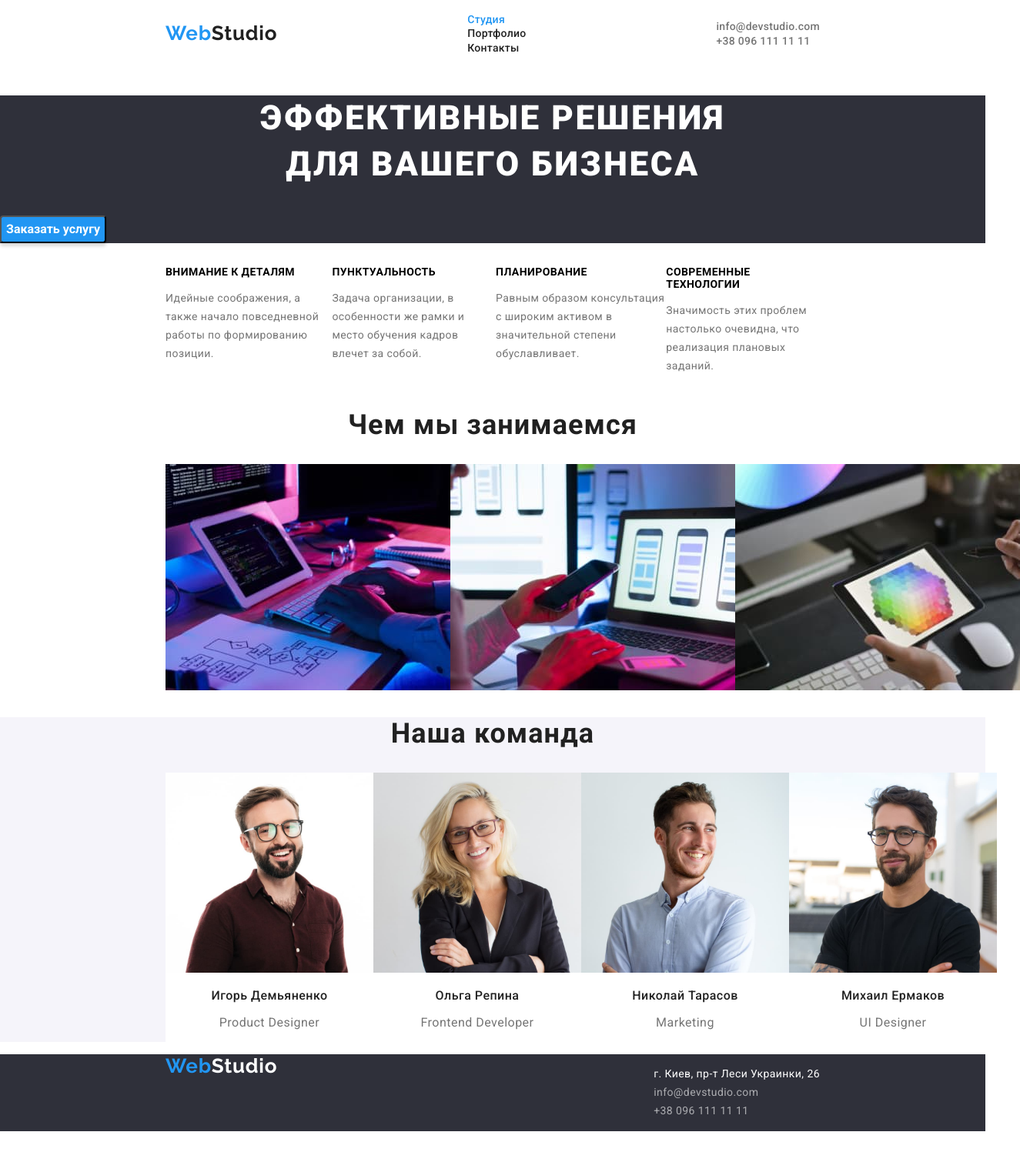
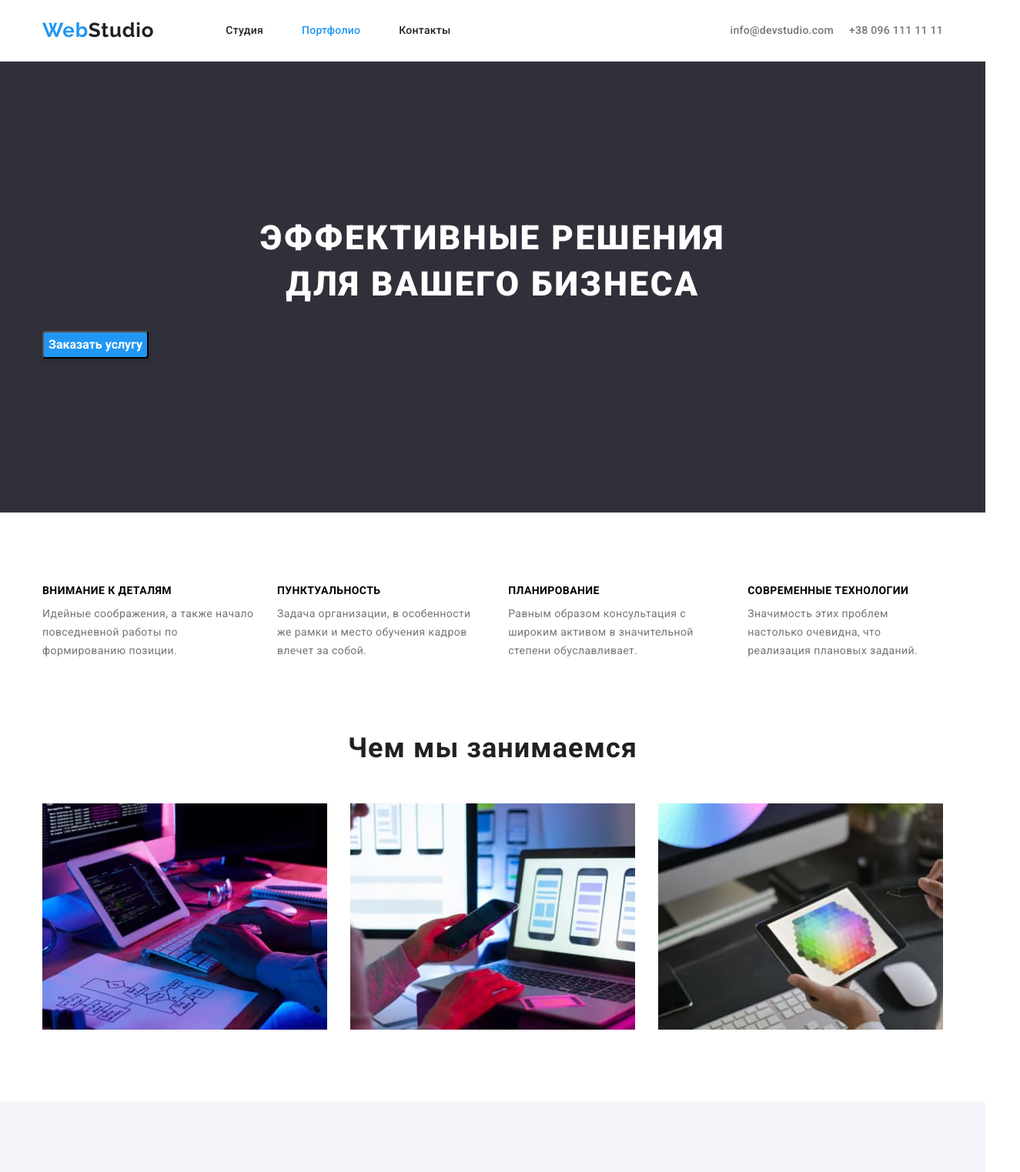
Before and after one commit to KatePls/goit-markup-hw-03, a plain HTML site: page index.html in a window 1280 px wide. Shown: the top 1523 px of the page at 77% size, 1325 px wide, since content can reach past the window. Before the commit the page ends 1470 px from the top, so only its background shows below. Drawn offline with nearby package versions, Linux system fonts and the light colour scheme.

Commit message:
almost last commit

```diff
--- a/css/styles.css
+++ b/css/styles.css
@@ -5,6 +5,8 @@
     --main-dark-color:#212121;
     --main-medium-color:#757575;
     --main-medium-color-opacity: rgba(255, 255, 255, 0.6);
+    --border-line-color: #ECECEC;
+    --border-img-color: #EEEEEE;
     --backgr-color: #2F303A;
     --backgr-color-section:#F5F4FA;
 
@@ -18,23 +20,61 @@ font-family: var(--basic-font-family);
 .link{
 text-decoration: none;
 }
-.list{
+
+h1, h2, h3, h4, p{
+margin-top: 0;
+margin-bottom: 0;
+}
+
+ul {
+margin-top: 0;
+margin-bottom: 0;
+padding-left: 0;
 list-style: none;
 }
+img {
+display: block;
+}
+
 /*============  COMPONENTS  ===================*/
 .hero, .footer{
-    background-color: var(--backgr-color);
-    }
-
+background-color: var(--backgr-color);
+}
+.conteiner{
+width: 1200px;
+padding: 0 15px;
+margin-right: auto;
+margin-left: auto;
+}
+.section{
+padding: 94px 0;
+}
 /*============ END  COMPONENTS  ===================*/
 
 /*==============  HEADER  =========================*/
 .header{
+padding: 24px 0;;
+border-bottom: 1px solid var(--border-line-color);
+}
+.header-conteiner{
 display: flex;
 align-items: center;
 }
+.navigation-list{
+display: flex;
+align-items: center;
+}
+.contact-header-list{
+display: flex;
+align-items: center;
+margin-left: auto;
+}
+.contact-header-list>:first-child{
+margin-right: 20px;
+}
 /*-----LOGO-----*/
 .logo{
+margin-right: 93px;
 font-family: var(--additional-font-family);
 font-weight: bold;
 font-size: 26px;
@@ -56,6 +96,7 @@ color: var(--main-light-color);
     letter-spacing: 0.02em;
     color: var(--main-medium-color);
     }
+
 .navigation-link{
     font-weight: 500;
     font-size: 14px;
@@ -67,12 +108,18 @@ color: var(--main-light-color);
 .contact-header:hover, .contact-header:focus{
     color: var(--brand-color);
     }
+.navigation-list :not(:last-child){
+margin-right: 50px;
+}
  nav .current-link{
      color: var(--brand-color);
  }
 /*============ END HEADER ===================*/
 
 /*==============   HERO  ===================*/
+.hero{
+    padding: 200px 0;
+}
 .hero-title {
     font-weight: 900;
     font-size: 44px;
@@ -81,6 +128,7 @@ color: var(--main-light-color);
     letter-spacing: 0.06em;
     text-transform: uppercase;
     color: var(--main-light-color);
+    margin-bottom: 30px;
     }
 .button-hero{
     background: var(--brand-color);
@@ -99,7 +147,16 @@ color: var(--main-light-color);
 /*==============  END HERO  ===================*/
 
 /*=============  SECTION ABOUT + SECTION TEAMS   ==============*/
+.about-description-list{
+    display: flex;
+    justify-content: space-between;
+    margin-bottom: 94px;
+}
+.about-description-list>:not(:last-child){
+    margin-right: 30px;
+}
 .title-about{
+margin-bottom: 10px;
 font-weight: bold;
 font-size: 14px;
 line-height: 1.14;
@@ -116,6 +173,7 @@ color: var(--main-medium-color)
 }
 
 .section-title {
+margin-bottom: 50px;
 font-weight: bold;
 font-size: 36px;
 line-height: 1.17;
@@ -123,20 +181,20 @@ text-align: center;
 letter-spacing: 0.03em;
 color: var(--main-dark-color);
 }
-
-.conteiner{
+.description-img-list, .team-list{
 display: flex;
 justify-content: space-between;
-padding: 0 215px;
 }
 
 .about-our-team{
 background-color: var(--backgr-color-section);
 }
-.team-list{
+.team-item{
 background-color: var(--main-light-color);
 }
 .team-name{
+margin-top: 30px;
+margin-bottom: 10px;
 font-style: normal;
 font-weight: 500;
 font-size: 16px;
@@ -147,6 +205,7 @@ color: var(--main-dark-color);
 }
 
 .team-position{
+margin-bottom: 30px;
 font-size: 16px;
 line-height: 1.19;
 text-align: center;
@@ -157,11 +216,15 @@ color: var(--main-medium-color);
 
 /*============  FOOTER  ===================*/
 .contact-footer{
+margin-top: 20px;
 font-style: normal;
 font-weight: normal;
 font-size: 14px;
 line-height: 1.71;
 letter-spacing: 0.03em;
+}
+.contact-footer>:not(:last-child){
+margin-bottom: 9px;
 }
 .contact-footer-color-adress{
 color: var(--main-light-color);
@@ -173,15 +236,27 @@ color: var(--main-medium-color-opacity);
 .contact-footer-color:hover, .contact-footer-color:focus{
 color: var(--brand-color);
 }
+.footer-conteiner{
+padding: 60px 0;
+}
 /*============ END FOOTER  ===================*/
 
 /*============  PORTFOLIO STYLE  ===================*/
+.list-of-works{
+display: flex;
+justify-content: space-between;
+flex-wrap: wrap;
+}
+.list-of-works>:nth-child(n+4) {
+margin-top: 30px ;
+}
 .portfolio-list-buttons{
 display: flex;
 justify-content: center;
+margin-bottom: 34px;
 }
 .portfolio-list-buttons :not(:last-child){
-    margin-right: 8px;
+margin-right: 8px;
 }
 .portfolio-button{
 font-weight: 500;
@@ -200,12 +275,18 @@ cursor: pointer;
 background: var(--brand-color-hover);
 color: var(--main-light-color);
 }
+.portfolio-description{
+padding: 20px 24px;
+border-bottom: 1px solid var(--border-img-color);
+border-left: 1px solid var(--border-img-color);
+border-right: 1px solid var(--border-img-color);
+}
 .portfolio-list-title{
 font-weight: bold;
 font-size: 18px;
 line-height: 2;
 letter-spacing: 0.06em;
-color: var(--main-dark-color)
+color: var(--main-dark-color);
 }
 .portfolio-list-category{
 font-size: 16px;
@@ -213,6 +294,7 @@ line-height: 1.88;
 letter-spacing: 0.03em;
 color: var(--main-medium-color);
 }
+
 .visually-hidden {
     position: fixed;
     transform: scale(0);
--- a/index.html
+++ b/index.html
@@ -12,29 +12,35 @@
     <link rel="stylesheet" href="./css/styles.css">
 </head>
 <body>
-  <header class="header conteiner">
-    <a class="link logo" href="">Web<span class="logo-header">Studio</span></a>
+  <header class="header">
+    <div class="conteiner header-conteiner">
+      <a class="link logo" href="./index.html">Web<span class="logo-header">Studio</span></a>
       <nav>
-      <ul class="list">
-        <li><a class="link navigation-link current-link" href="">Студия</a></li>
-        <li><a class="link navigation-link" href="./portfolio.html">Портфолио</a></li>
+        <ul class="navigation-list">
+          <li><a class="link navigation-link" href="./index.html">Студия</a></li>
+          <li><a class="link navigation-link current-link" href="./portfolio.html">Портфолио</a></li>
           <li><a class="link navigation-link" href="#contacts">Контакты</a></li>
         </ul>
       </nav>
-    <ul class="list">
+      <ul class="contact-header-list">
         <li><a class="link contact-header" href="mailto:info@devstudio.com">info@devstudio.com</a></li>
         <li><a class="link contact-header" href="tel:+380961111111">+38 096 111 11 11</a></li>
       </ul>
+    </div>
   </header>
 
  <main>
+
   <section class="hero">
+    <div class="conteiner">
     <h1 class="hero-title">Эффективные решения <br> для вашего бизнеса</h1>
     <button class="button-hero" type="button">Заказать услугу</button>
+    </div>
   </section>
 
-  <section class="about-our-work ">
-    <ul class="list conteiner">
+  <section class="section about-our-work ">
+    <div class="conteiner">
+      <ul class="about-description-list">
         <li>
           <h3 class="title-about">Внимание к деталям</h3>
           <p class="about-description">Идейные соображения, а также начало повседневной работы по формированию позиции.</p>
@@ -53,49 +59,54 @@
         </li>
       </ul>
       <h2 class="section-title">Чем мы занимаемся</h2>
-    <ul class="list conteiner">
+      <ul class="description-img-list">
         <li><img src="./images/img1.jpg" alt="photo1" width="370"></li>
         <li><img src="./images/img2.jpg" alt="photo2" width="370"></li>
         <li><img src="./images/img3.jpg" alt="photo3" width="370"></li>
       </ul>
+    </div>
   </section>
 
-  <section class="about-our-team">
+  <section class="section about-our-team">
+    <div class="conteiner">
       <h2 class="section-title">Наша команда</h2>
-  <ul class="list conteiner">
-    <li class="team-list">
+      <ul class="team-list">
+        <li class="team-item">
           <img src="./images/photo1.jpg" alt="Photo of Product Designer" width="270">
           <h3 class="team-name">Игорь Демьяненко</h3>
           <p class="team-position">Product Designer</p>
         </li>
-    <li class="team-list">
+        <li class="team-item">
           <img src="./images/photo2.jpg" alt="Photo of Frontend Developer" width="270">
           <h3 class="team-name">Ольга Репина</h3>
           <p class="team-position">Frontend Developer</p>
         </li>
-    <li class="team-list">
+        <li class="team-item">
           <img src="./images/photo3.jpg" alt="Photo of Marketing" width="270">
           <h3 class="team-name">Николай Тарасов</h3>
           <p class="team-position">Marketing</p>
         </li>
-    <li class="team-list">
+        <li class="team-item">
           <img src="./images/photo4.jpg" alt="Photo of UI Designer" width="270">
           <h3 class="team-name">Михаил Ермаков</h3>
           <p class="team-position">UI Designer</p>
         </li>
       </ul>
+    </div>
   </section>
  </main>
 
- <footer class="footer conteiner" id="contacts">
+ <footer class="footer" id="contacts">
+  <div class="conteiner footer-conteiner">
     <a class="link logo" href="">Web<span class="logo-footer">Studio</span></a>
     <address>
-      <ul class="list contact-footer">
+      <ul class="contact-footer">
         <li><a class="link contact-footer-color-adress" href="https://goo.gl/maps/oXbqcdVndfFrmnHC9">г. Киев, пр-т Леси Украинки, 26</a></li>
         <li><a class="link contact-footer-color" href="mailto:info@devstudio.com">info@devstudio.com</a></li>
         <li><a class="link contact-footer-color" href="tel:+380961111111">+38 096 111 11 11</a></li>
       </ul>
     </address>
+  </div>
   </footer>
 </body>
 </html>
```
Also changed, not shown: portfolio.html (+25 -17 lines). Lines whose indentation alone changed are shown as unchanged.
